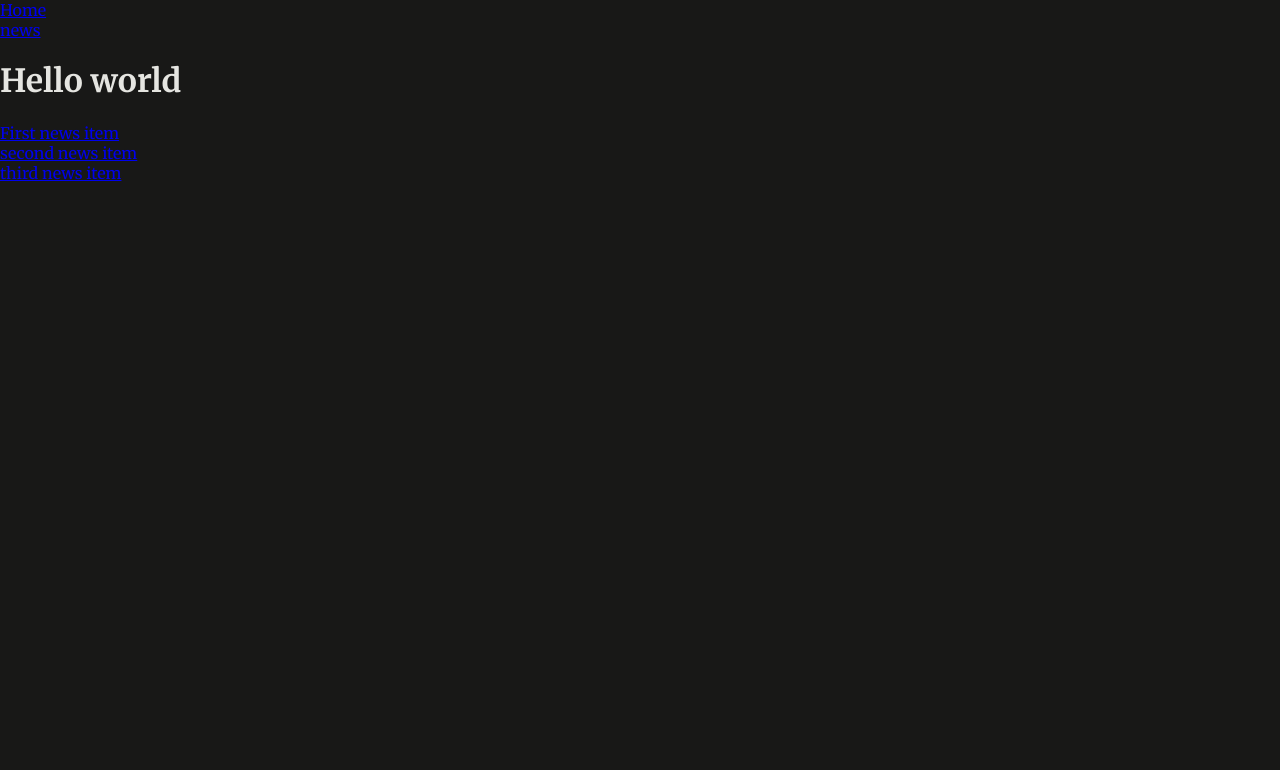
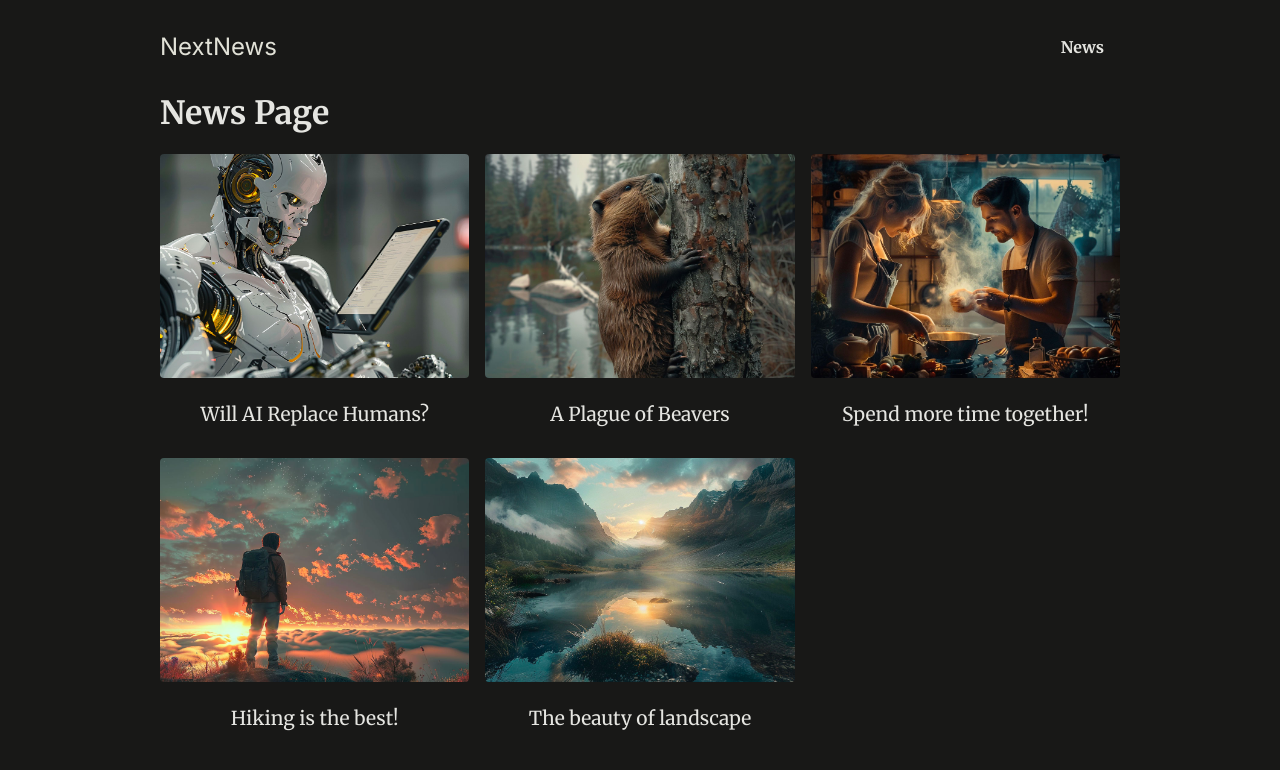
Before and after one commit to hamedmkm/deep-routing-nextjs, a Next.js app: page /news in a window 1280 px wide. Shown: the top 770 px of the page. Built offline with nearby package versions, Linux system fonts and the light colour scheme.

Commit message:
Create New Router and not found

```diff
--- a/app/layout.js
+++ b/app/layout.js
@@ -11,9 +11,11 @@ export default function RootLayout({ children }) {
     <html lang="en">
 
       <body>
-
+        <div id="page">
       <MainHeader/>
-        {children}</body>
+        {children}
+        </div>
+        </body>
     </html>
   )
 }
--- a/app/news/page.js
+++ b/app/news/page.js
@@ -1,26 +1,24 @@
+import { DUMMY_NEWS } from "@/dummy-news";
 import Link from "next/link";
 
 export default function NewsPage (){
-    return ( <div >
-
-        <h1>Hello world</h1>
+    return (
+        <>
+        <h1>News Page</h1>
 
 
-        <ul>
+        <ul className="news-list">
 
-            <li>
-                <Link href="/news/first-news">First news item</Link>
+            {DUMMY_NEWS.map((newsItem)=>
+            <li key={newsItem.id}>
+<Link href={`/news/${newsItem.slug}`}>
+<img src={`/images/news/${newsItem.image}`} alt={newsItem.image} />
+<span>{newsItem.title}</span>
+</Link>
 
             </li>
-            <li>
-                <Link href="/news/second-news">second  news item </Link>
-
-            </li>
-            <li>
-                <Link href="/news/third-news">third   news item </Link>
-
-            </li>
+            )}
         </ul>
-
-        </div> )
+        </>
+         )
 }
--- a/component/Main-Header/Main-header.js
+++ b/component/Main-Header/Main-header.js
@@ -1,17 +1,18 @@
-import Link from "next/link";
+import Link from 'next/link';
 
-export default function MainHeader (){
-return (
-    <div>
-
-        <ul><li>
-        <Link href="/">Home</Link>
-            </li>
-            <li>
-        <Link href="/news"> news</Link>
-            </li>
-            </ul>
-    </div>
-)
-
+export default function MainHeader() {
+  return (
+    <header id="main-header">
+      <div id="logo">
+        <Link href="/">NextNews</Link>
+      </div>
+      <nav>
+        <ul>
+          <li>
+            <Link href="/news">News</Link>
+          </li>
+        </ul>
+      </nav>
+    </header>
+  );
 }
--- /dev/null
+++ b/dummy-news.js
@@ -0,0 +1,43 @@
+export const DUMMY_NEWS = [
+  {
+    id: 'n1',
+    slug: 'will-ai-replace-humans',
+    title: 'Will AI Replace Humans?',
+    image: 'ai-robot.jpg',
+    date: '2021-07-01',
+    content:
+      'Since late 2022 AI is on the rise and therefore many people worry whether AI will replace humans. The answer is not that simple. AI is a tool that can be used to automate tasks, but it can also be used to augment human capabilities. The future is not set in stone, but it is clear that AI will play a big role in the future. The question is how we will use it.',
+  },
+  {
+    id: 'n2',
+    slug: 'beaver-plague',
+    title: 'A Plague of Beavers',
+    image: 'beaver.jpg',
+    date: '2022-05-01',
+    content: 'Beavers are taking over the world. They are building dams everywhere and flooding entire cities. What can we do to stop them?',
+  },
+  {
+    id: 'n3',
+    slug: 'couple-cooking',
+    title: 'Spend more time together!',
+    image: 'couple-cooking.jpg',
+    date: '2024-03-01',
+    content: 'Cooking together is a great way to spend more time with your partner. It is fun and you get to eat something delicious afterwards. What are you waiting for? Get cooking!',
+  },
+  {
+    id: 'n4',
+    slug: 'hiking',
+    title: 'Hiking is the best!',
+    image: 'hiking.jpg',
+    date: '2024-01-01',
+    content: 'Hiking is a great way to get some exercise and enjoy the great outdoors. It is also a great way to clear your mind and reduce stress. So what are you waiting for? Get out there and start hiking!',
+  },
+  {
+    id: 'n5',
+    slug: 'landscape',
+    title: 'The beauty of landscape',
+    image: 'landscape.jpg',
+    date: '2022-07-01',
+    content: 'Landscape photography is a great way to capture the beauty of nature. It is also a great way to get outside and enjoy the great outdoors. So what are you waiting for? Get out there and start taking some pictures!',
+  },
+  ];
```
Also changed, not shown: app/news/[id]/page.js (deleted, +0 -9 lines), app/news/[slug]/not-found.js (added, +7 -0 lines), app/news/[slug]/page.js (added, +23 -0 lines), app/not-found.js (added, +7 -0 lines).
